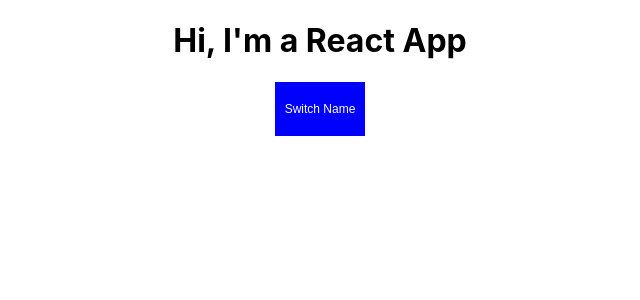
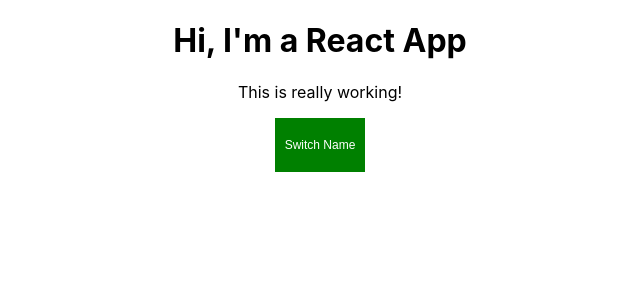
Before and after one commit to SagaraZD/ReactJsTest, a React (Create React App) app: page / in a window 1280 px wide. Shown: the top 300 px of the page, without its empty margins (320-960 px from the left). Built offline with nearby package versions, Linux system fonts and the light colour scheme.

Commit message:
style dyanamic join js

```diff
--- a/src/App.css
+++ b/src/App.css
@@ -1,3 +1,10 @@
 .App {
   text-align: center;
 }
+
+.red{
+  color: red;
+}
+.bold{
+  font-weight: bold;
+}
--- a/src/App.js
+++ b/src/App.js
@@ -47,10 +47,10 @@ class App extends Component {
   render() {
 
     const style = {
-      backgroundColor: 'blue',
+      backgroundColor: 'green',
       border: 'none',
+      color:'white',
       padding: '20px 10px',
-      color: '#fff',
       fontSize: '12px',
       cursor: 'pointer',
     };
@@ -69,16 +69,26 @@ class App extends Component {
                           change = {(event)=> this.nameChangeHandler(event, person.id)}
                           />
                   })}
+              </div>
+            );
+            style.backgroundColor='red';
+    }
 
+    //let classes = ['red', 'bold'].join(' ');
 
-              </div>
+    const classes = [];
+    if (this.state.persons.length <=2){
+      classes.push('red');
+    }
+    if (this.state.persons.length <=1) {
+      classes.push('bold');
+    }
 
-            );
-    }
 
     return (
       <div className="App">
           <h1> Hi, I'm a React App </h1>
+          <p className={classes.join(' ')}> This is really working!</p>
           <button style={style} onClick={this.togglePersonHandler}>Switch Name</button>
 
           {persons}
```
